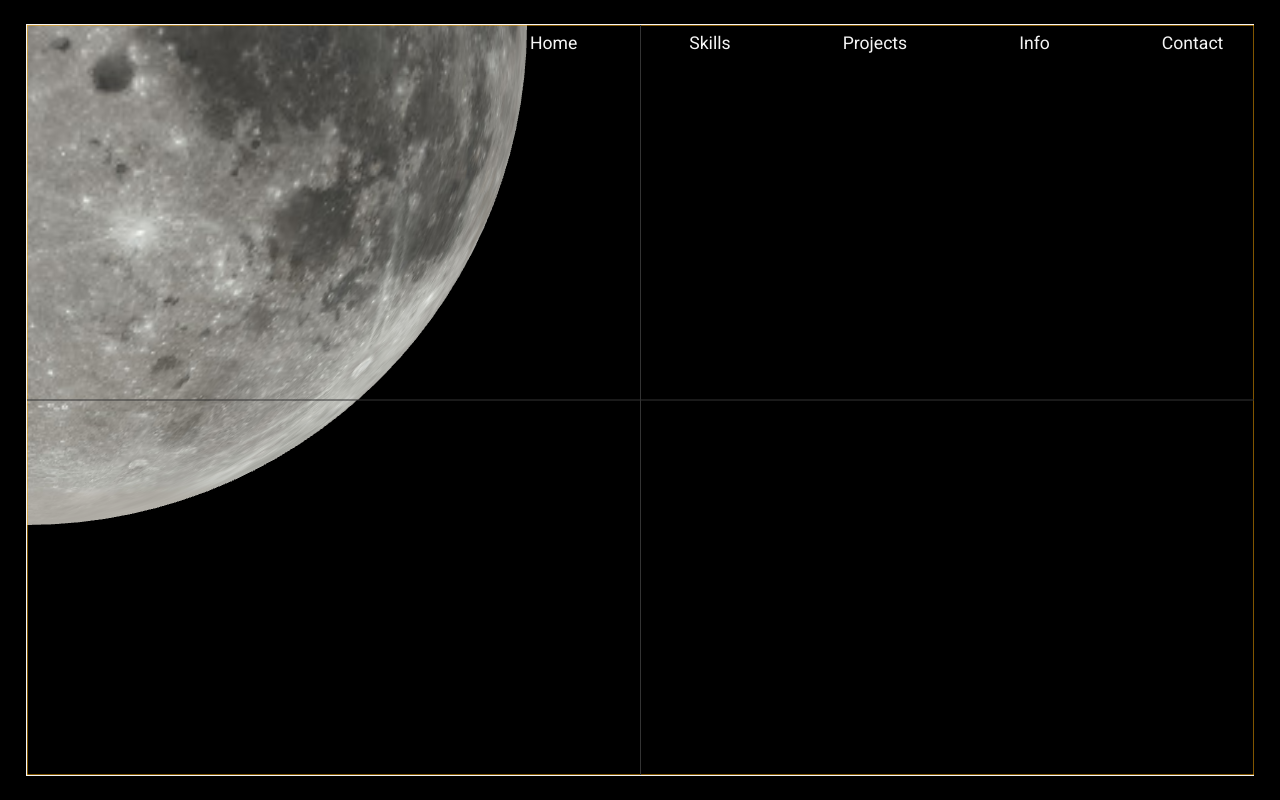
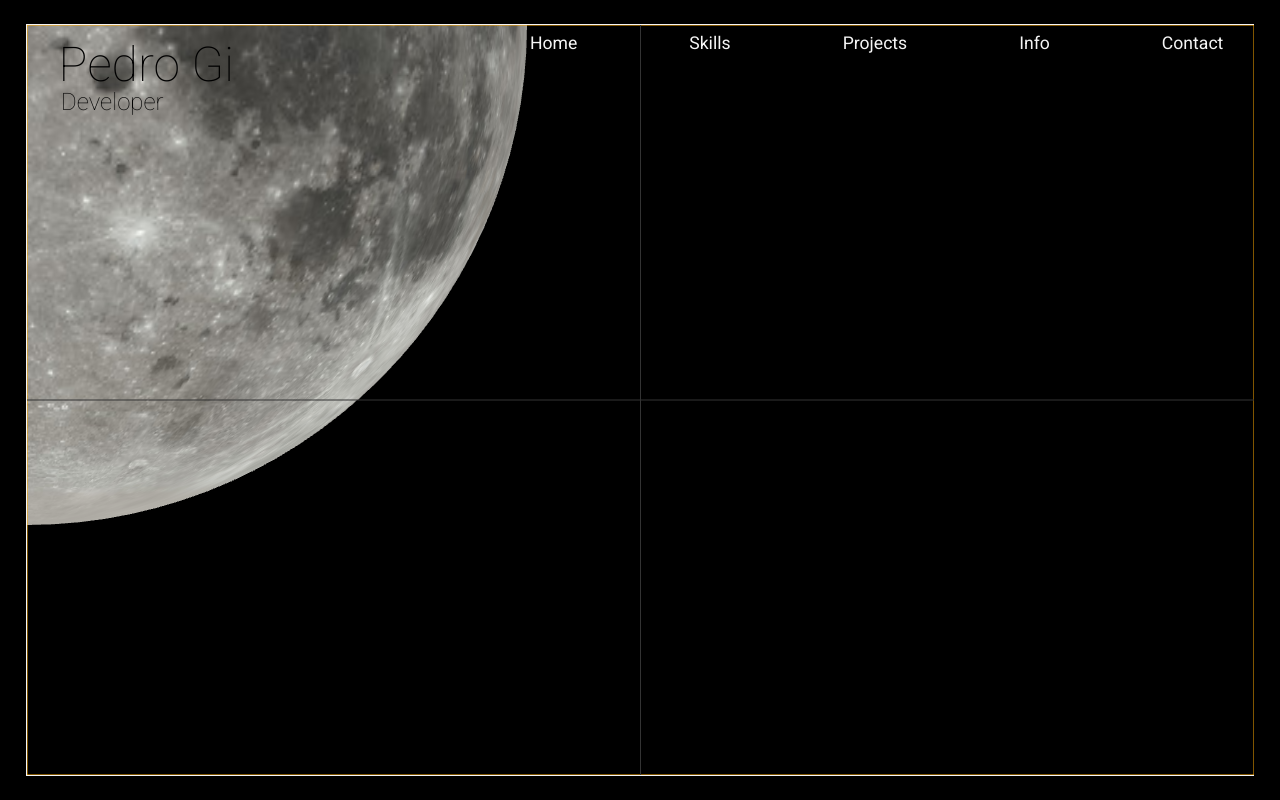
Before and after one commit to pedrosng/pedro-website, a website built with Vite: page index.html in a window 1280 px wide. Built offline with nearby package versions, Linux system fonts and the light colour scheme; animation ran at ten frames a second.

Commit message:
adds logo

```diff
--- a/index.html
+++ b/index.html
@@ -6,6 +6,7 @@
     <meta name="viewport" content="width=device-width, initial-scale=1.0" />
     <link rel="preconnect" href="https://fonts.googleapis.com">
     <link href="https://fonts.googleapis.com/css2?family=Heebo&display=swap" rel="stylesheet">
+    <link href="https://fonts.googleapis.com/css2?family=Heebo:wght@100&display=swap" rel="stylesheet">
     <link rel="stylesheet" href="./style.css"/>
     <title>Pedro Gi</title>
   </head>
@@ -13,6 +14,11 @@
     <div class="frame">
 
       <div class="main">
+
+        <div class="logo">
+          <p id="name">Pedro Gi</p>
+          <p id="occupation">Developer</p>
+        </div>
 
         <ul class="nav-links">
           <li>Home</li>
--- a/style.css
+++ b/style.css
@@ -46,6 +46,32 @@ body
   display: flex;
 }
 
+.logo
+{
+  font-weight: 90;
+  width: 20vw;
+  display: flex;
+  flex-direction: column;
+  flex-wrap: wrap;
+  padding-top: 0.4rem;
+  padding-left: 2rem;
+  color: black;
+}
+
+.logo #name
+{
+  font-size: 3rem;
+  height: fit-content;
+}
+
+.logo #occupation
+{
+  font-size: 1.5rem;
+  position: relative;
+  bottom:1rem;
+  left:0.15rem;
+}
+
 .nav-links
 {
   list-style: none;
```
